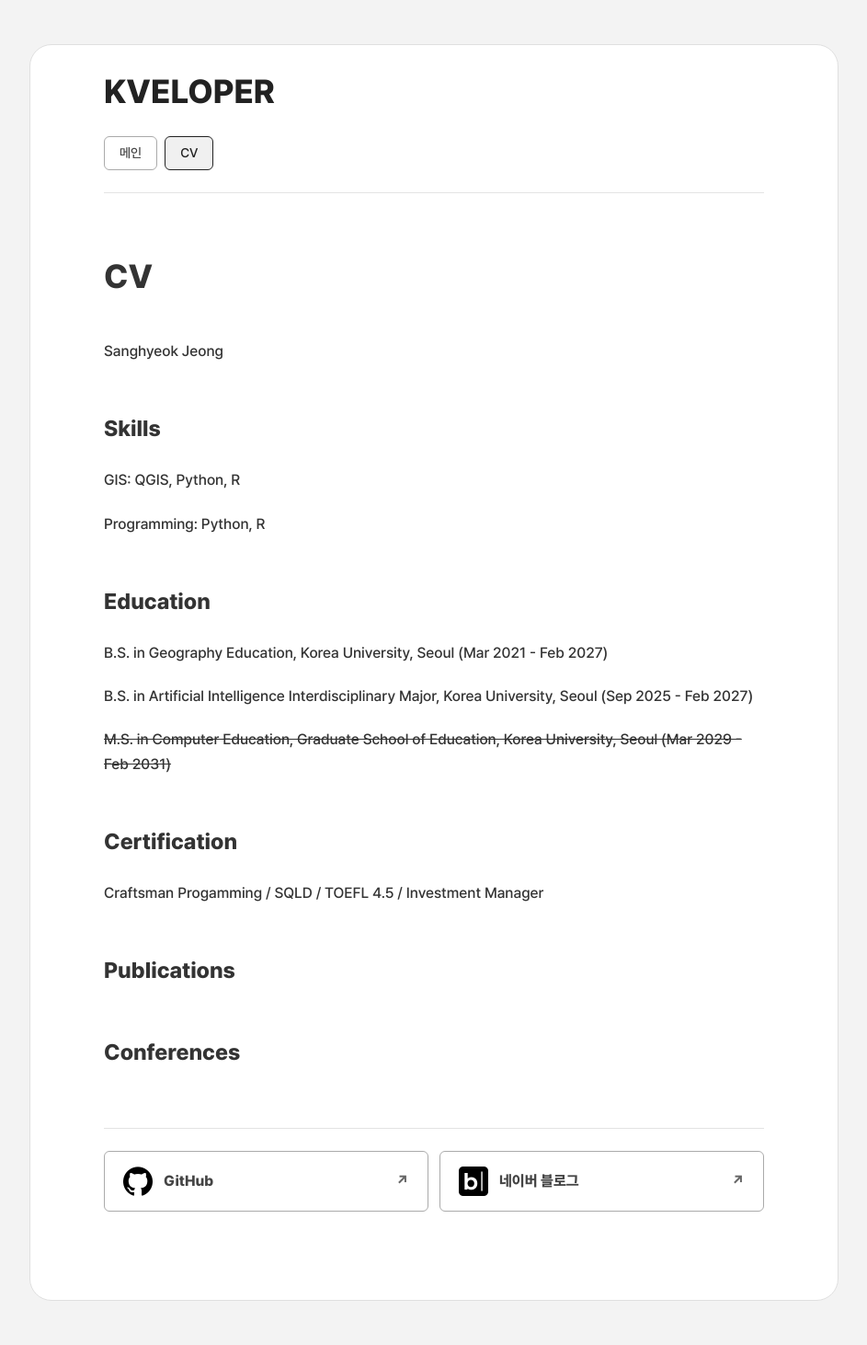
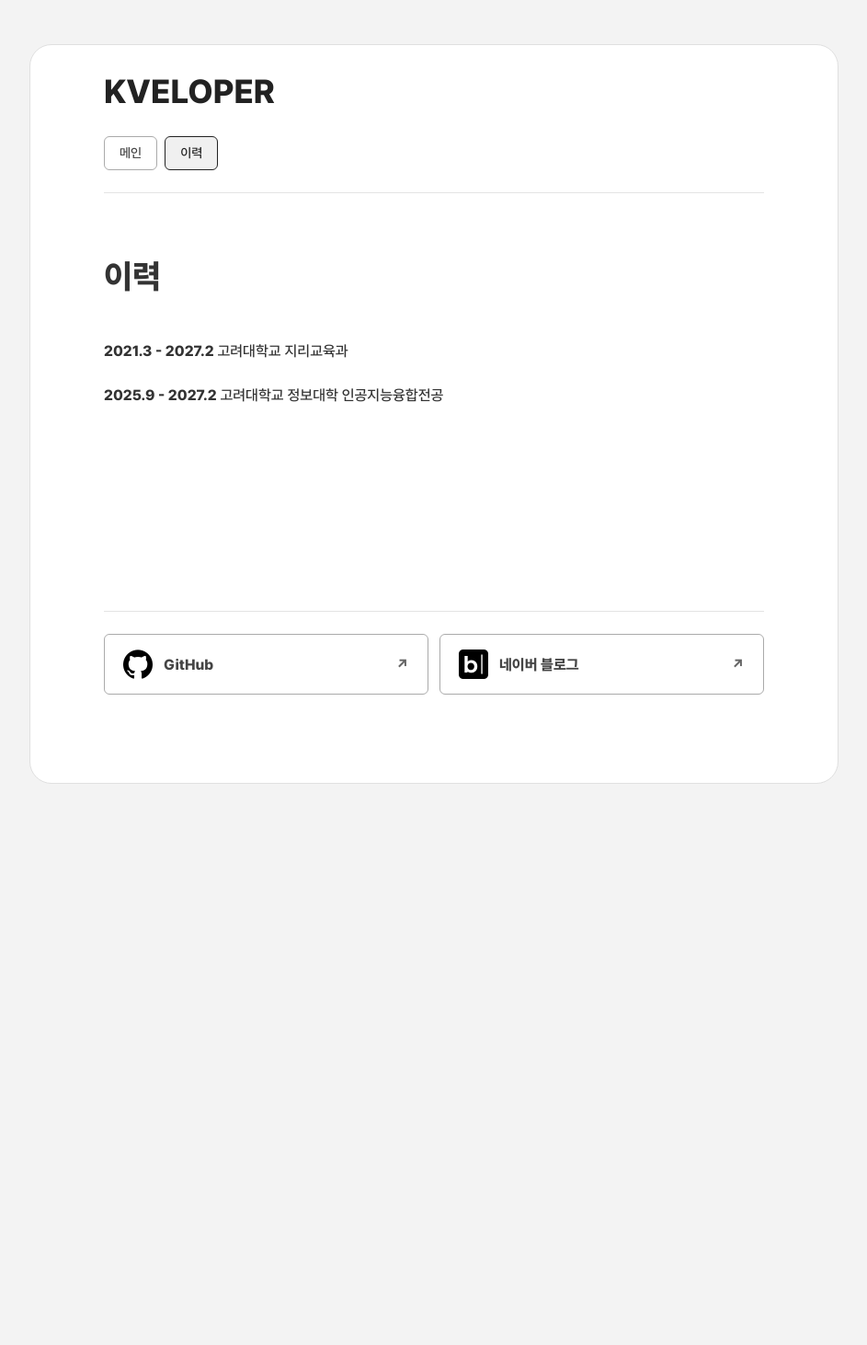
Before and after one commit to kveloper/kveloper.github.io, a Jekyll site: the page built from _posts/2026-01-01-cv.md, in a window 1280 px wide. Shown: the whole page at 92% size, without its empty margins (168-1111 px from the left). Built offline with Jekyll 4.4.1, drawn with Linux system fonts in a browser that asks for light colours; after the commit the page ends 900 px from its top, so only the background shows below that.

Commit message:
Update 2026-01-01-cv.md

```diff
--- a/_posts/2026-01-01-cv.md
+++ b/_posts/2026-01-01-cv.md
@@ -1,29 +1,9 @@
 ---
 layout: default
-title: CV
+title: 이력
 order: 1
 ---
 
-Sanghyeok Jeong
+**2021.3 - 2027.2** 고려대학교 지리교육과
 
-## Skills
-
-GIS: QGIS, Python, R
-
-Programming: Python, R
-
-## Education
-
-B.S. in Geography Education, Korea University, Seoul (Mar 2021 - Feb 2027)
-
-B.S. in Artificial Intelligence Interdisciplinary Major, Korea University, Seoul (Sep 2025 - Feb 2027)
-
-~~M.S. in Computer Education, Graduate School of Education, Korea University, Seoul (Mar 2029 - Feb 2031)~~
-
-## Certification
-
-Craftsman Progamming / SQLD / TOEFL 4.5 / Investment Manager
-
-## Publications
-
-## Conferences
+**2025.9 - 2027.2** 고려대학교 정보대학 인공지능융합전공
```
